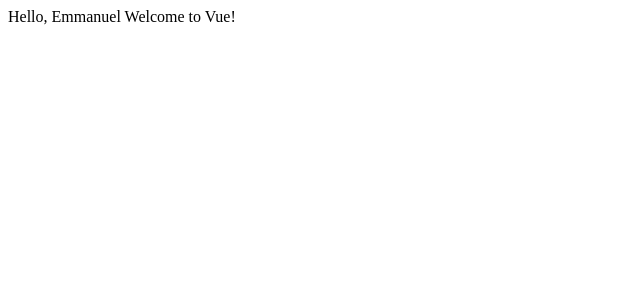
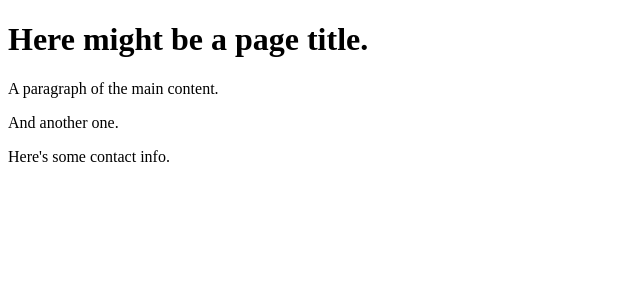
Before and after one commit to yggd-millenia/vue-emmanuel-, a Vue app: page / in a window 1280 px wide. Shown: the top 300 px of the page, without its empty margins (0-640 px from the left). Built offline with nearby package versions, Linux system fonts and the light colour scheme.

Commit message:
Vue named slots

```diff
--- a/src/App.vue
+++ b/src/App.vue
@@ -1,11 +1,20 @@
 <template>
-  <div>Hello, Emmanuel Welcome to Vue!</div>
+  <BaseLayout>
+    <template #header>
+      <h1>Here might be a page title.</h1>
+    </template>
+    <template #main>
+      <p>A paragraph of the main content.</p>
+      <p>And another one.</p>
+    </template>
+    <template #footer>
+      <p>Here's some contact info.</p>
+    </template>
+  </BaseLayout>
 </template>
 
 <script setup>
-
+import BaseLayout from './BaseLayout.vue'
 </script>
 
-<style lang="scss" scoped>
-
-</style>
+<style lang="scss" scoped></style>
--- /dev/null
+++ b/src/BaseLayout.vue
@@ -0,0 +1,20 @@
+<template>
+  <div>
+    <header>
+      <!-- We want header content here. -->
+      <slot name="header"></slot>
+    </header>
+    <main>
+      <!-- We want main content here. -->
+      <slot name="main"></slot>
+    </main>
+    <footer>
+      <!-- We want footer content here. -->
+      <slot name="footer"></slot>
+    </footer>
+  </div>
+</template>
+
+<script setup></script>
+
+<style scoped></style>
```
